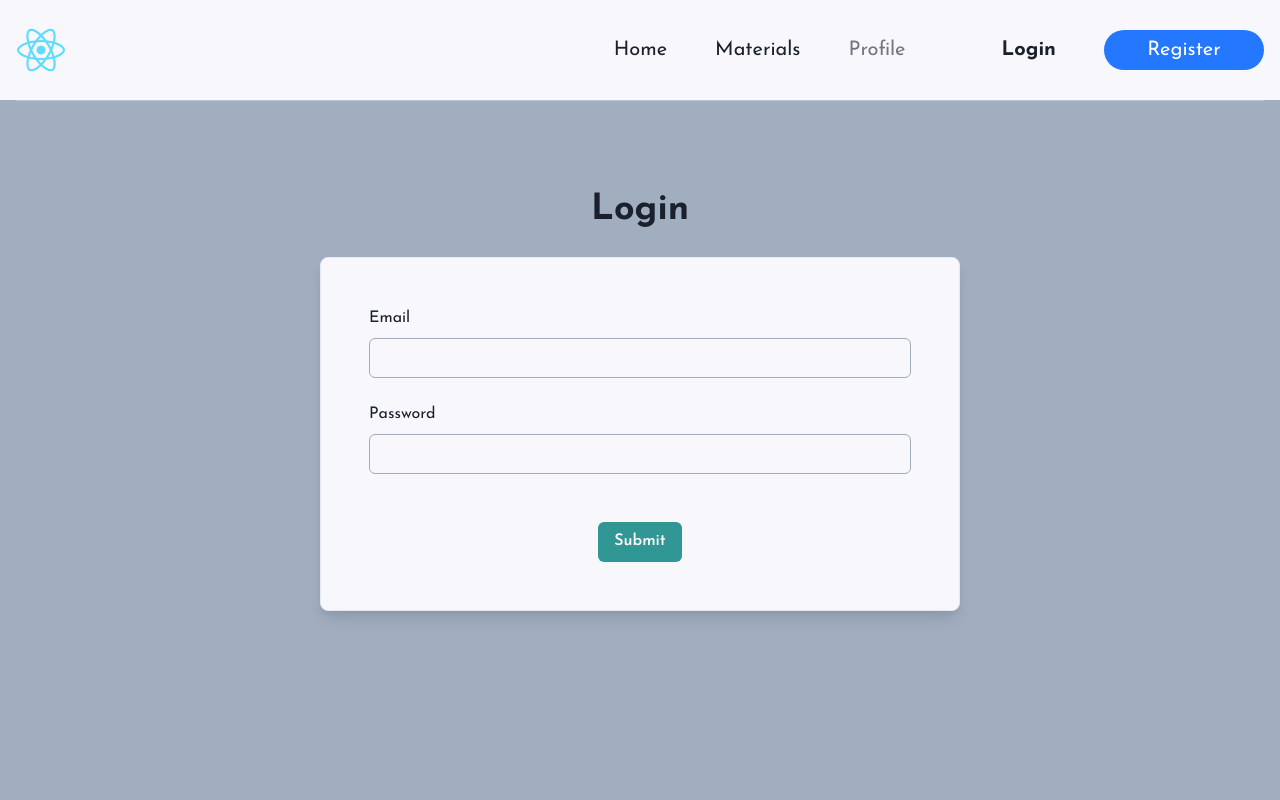
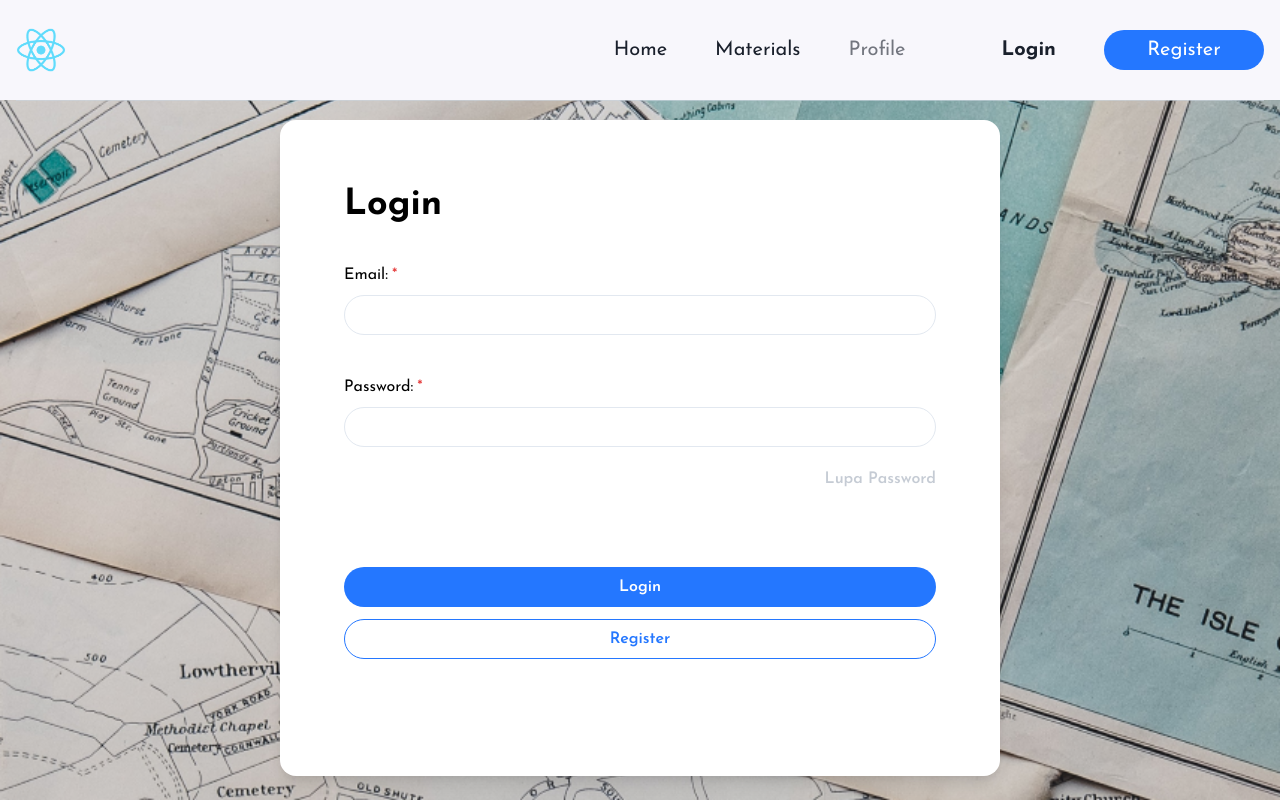
Before and after one commit to rg-km/final-project-engineering-53, a React (Create React App) app in the folder frontend/: page /login in a window 1280 px wide. Built offline with nearby package versions, Linux system fonts and the light colour scheme.

Commit message:
fix(conflict): resolved pull from main

```diff
--- a/frontend/_data/db.json
+++ b/frontend/_data/db.json
@@ -23,6 +23,12 @@
       "password": "$2a$10$PPnJCh.SKC3nGcwUE3dmy.YR8kcfidn1gQAOaRg4M.SE6NEFL7S8C",
       "username": "user 3",
       "id": 4
+    },
+    {
+      "email": "newlayout@user.com",
+      "password": "$2a$10$b.t1ByhegQaqGjKtMvPw6uA5TU5yWvhByVF7wf.AlZIEnFSjtplRm",
+      "username": "New Layout User ",
+      "id": 5
     }
   ],
   "materials": [
--- a/frontend/src/App.jsx
+++ b/frontend/src/App.jsx
@@ -1,5 +1,6 @@
 import * as React from "react";
 import { BrowserRouter as Router, Routes, Route } from "react-router-dom";
+import "./styles/global.css";
 
 import Navbar from "./components/navbar/Navbar";
 import Home from "./pages/Home";
--- a/frontend/src/components/navbar/Navbar.jsx
+++ b/frontend/src/components/navbar/Navbar.jsx
@@ -20,8 +20,8 @@ export default function Navbar() {
 
   return (
     <>
-      <Box w="full" bgColor="#f8f7fc">
-        <Container as="header" maxW="container.xl" height="100px">
+      <Box as="header" w="full" bgColor="#f8f7fc">
+        <Container maxW="container.xl" height="100px">
           <HStack as="nav" height="full" fontWeight="normal">
             <NavLink to="/">
               <Image src={Logo} boxSize="50px" alt="App Logo" />
--- a/frontend/src/pages/Login.js
+++ b/frontend/src/pages/Login.js
@@ -1,59 +1,88 @@
-import React from "react";
 import {
   Box,
   Button,
-  Center,
+  Heading,
+  Text,
+  Input,
+  Stack,
   FormControl,
   FormLabel,
-  Heading,
-  Input,
 } from "@chakra-ui/react";
-import BaseLayout from "../components/layouts/BaseLayout";
+import { Link } from "react-router-dom";
+import AuthLayout from "../components/layouts/AuthLayout";
 
 export default function Login() {
   return (
-    <BaseLayout>
-      <Heading mb={6}>Login</Heading>
+    <AuthLayout>
       <Box
-        w="640px"
+        minW="720px"
+        minH="656px"
         h="fit-content"
-        border="1px solid"
-        borderColor="gray.200"
-        bgColor="#f8f7fc"
-        borderRadius={8}
+        backgroundColor="white"
+        alignItems="center"
         boxShadow="lg"
-        p={12}
+        borderRadius={16}
+        p={16}
+        mt={24}
       >
-        <form>
-          <FormControl>
-            <FormLabel htmlFor="email">Email</FormLabel>
+        <form action="submit">
+          <Stack spacing={3}>
+            <Heading mb={6} color="black">
+              Login
+            </Heading>
+            <FormControl isRequired>
+              <FormLabel type="email" textColor="black">
+                Email:
+              </FormLabel>
               <Input
                 id="email"
                 type="email"
-              // onChange={(e) => setEmail(e.target.value)}
-              borderColor="gray.400"
-              isRequired
+                aria-label="email"
+                borderRadius="50"
+                mb="10"
+                color="black"
               />
-
-            <FormLabel htmlFor="password" mt={6}>
-              Password
+              <FormLabel type="password" textColor="black">
+                Password:
               </FormLabel>
               <Input
                 id="password"
                 type="password"
-              // onChange={(e) => setPassword(e.target.value)}
-              borderColor="gray.400"
-              isRequired
+                aria-label="password"
+                borderRadius="50"
+                color="black"
               />
-
-            <Center>
-              <Button mt={12} colorScheme="teal" type="submit">
-                Submit
+              <Text textAlign="right" textColor="gray" mt="5" mb={16}>
+                <Button variant="link" isDisabled>
+                  Lupa Password
                 </Button>
-            </Center>
+              </Text>
             </FormControl>
+            <Button
+              type="submit"
+              colorScheme="blue"
+              color="white"
+              bgColor="#2477FF"
+              size="md"
+              borderRadius="50"
+            >
+              Login
+            </Button>
+            <Button
+              as={Link}
+              to="/register"
+              variant="outline"
+              colorScheme="whiteAlpha"
+              color="#2477FF"
+              bgColor="white"
+              size="md"
+              borderRadius="50"
+            >
+              Register
+            </Button>
+          </Stack>
         </form>
       </Box>
-    </BaseLayout>
+    </AuthLayout>
   );
 }
```
Lines whose indentation alone changed are shown as unchanged.
